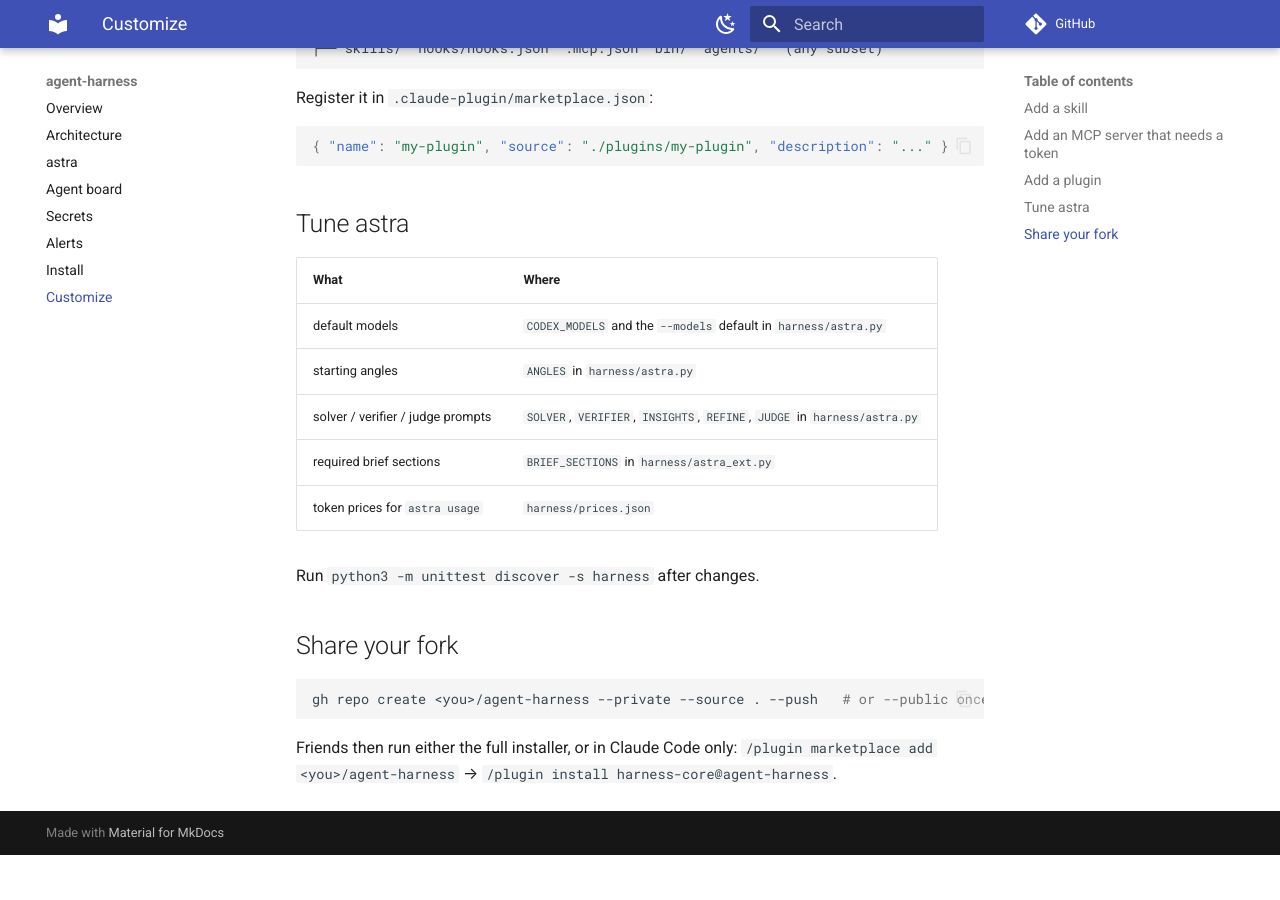
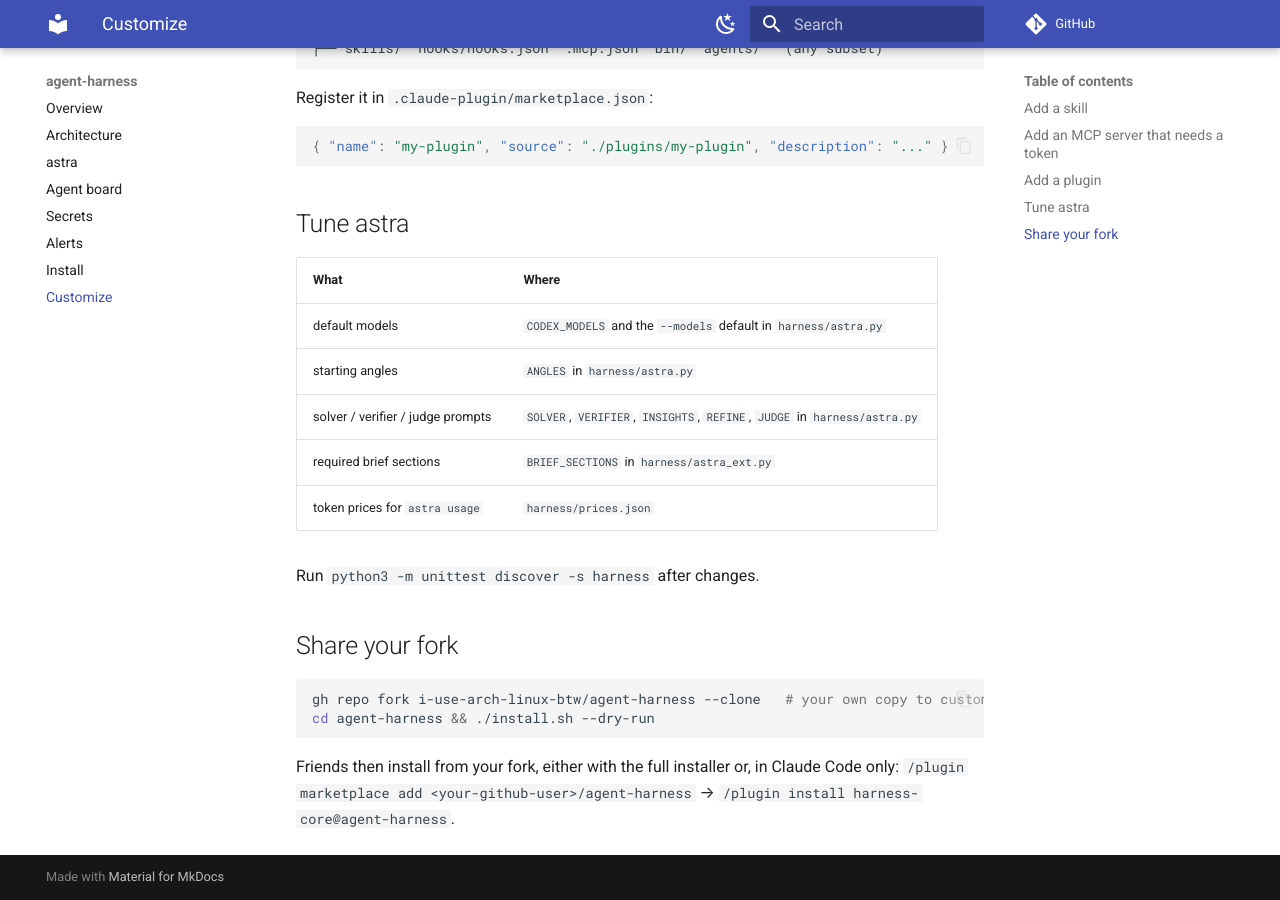
Before and after one commit to Axonnic-Inc/agent-harness, an MkDocs documentation site: the page built from docs/customize.md, in a window 1280 px wide and 900 px high, scrolled down 1210 px. Built offline with MkDocs 1.6.1 and Material for MkDocs 9.7.7, drawn with Linux system fonts in a browser that asks for light colours; comment, search, counter and statistics services are not loaded; before the commit the page ends 2065 px from its top, so only the background shows below that.

Commit message:
Set GitHub owner, credit motion-skill inspiration, fork instructions
Co-Authored-By: Claude Opus 5.5 <noreply@anthropic.com>

````diff
--- a/docs/customize.md
+++ b/docs/customize.md
@@ -72,8 +72,9 @@ Run `python3 -m unittest discover -s harness` after changes.
 ## Share your fork
 
 ```bash
-gh repo create <you>/agent-harness --private --source . --push   # or --public once you've reviewed NOTICE.md
+gh repo fork i-use-arch-linux-btw/agent-harness --clone   # your own copy to customize
+cd agent-harness && ./install.sh --dry-run
 ```
 
-Friends then run either the full installer, or in Claude Code only:
-`/plugin marketplace add <you>/agent-harness` → `/plugin install harness-core@agent-harness`.
+Friends then install from your fork, either with the full installer or, in Claude Code only:
+`/plugin marketplace add <your-github-user>/agent-harness` → `/plugin install harness-core@agent-harness`.
--- a/mkdocs.yml
+++ b/mkdocs.yml
@@ -1,6 +1,6 @@
 site_name: agent-harness
 site_description: A reproducible Claude Code + Codex harness with alerts, a verified-claims agent board, multi-model competitions and keychain-backed secrets.
-repo_url: https://github.com/<you>/agent-harness
+repo_url: https://github.com/i-use-arch-linux-btw/agent-harness
 edit_uri: edit/main/docs/
 theme:
   name: material
````
Also changed, not shown: README.md (+2 -2 lines), docs/index.md (+4 -4 lines), docs/install.md (+1 -1 lines), plugins/motion-design/NOTICE.md (+1 -1 lines).
